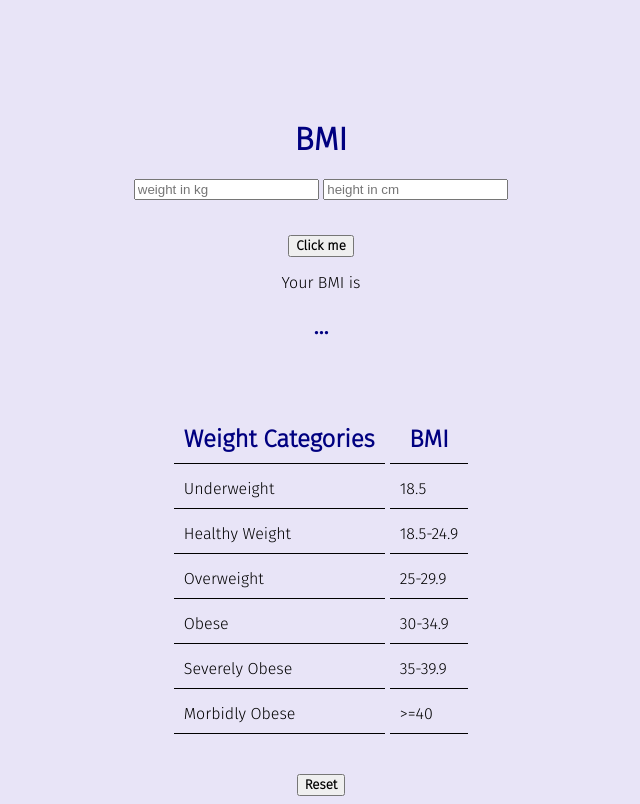
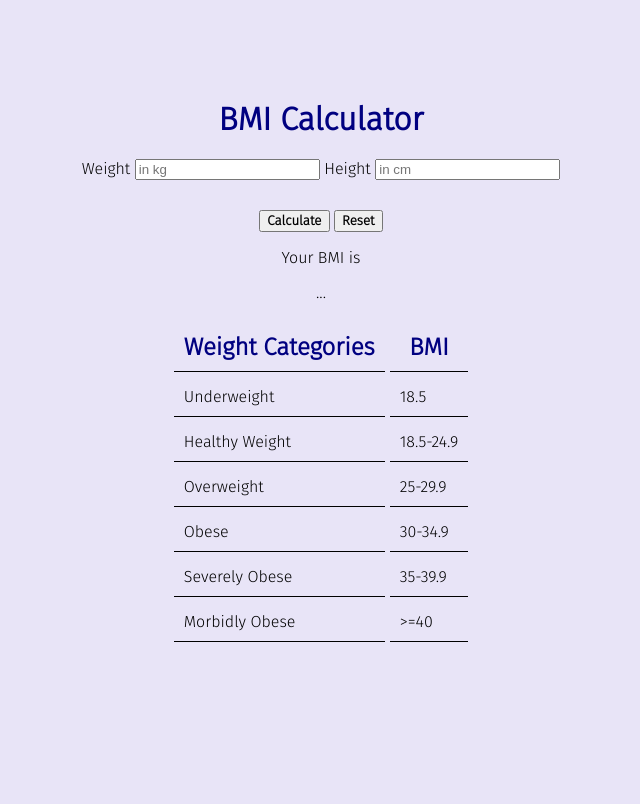
Before and after one commit to Msgl/bmi-calculator, a website: page index.html in a window 1280 px wide. Shown: the whole page, without its empty margins (319-959 px from the left). Drawn offline with Linux system fonts and the light colour scheme.

Commit message:
Fix: input 0 error, accessibility, reset button functionality

```diff
--- a/css/styles.css
+++ b/css/styles.css
@@ -1,7 +1,12 @@
+:root {
+  --light-blue: rgb(232, 228, 247);
+  --dark-blue: rgb(0, 0, 128);
+}
+
 body{
-  background-color: rgb(232, 228, 247);
+  background-color: var(--light-blue);
   text-align:center;
-  margin-top:120px;
+  margin-top:100px;
 }
 
 body, button, textarea{
@@ -9,17 +14,16 @@ body, button, textarea{
 }
 
 h1, h2, th{
-  color: rgb(0, 0, 128);
+  color: var(--dark-blue);
 }
 
 button{
-  margin-top: 35px;
+  margin-top: 30px;
   font-weight:700;
 }
 
 table{
   margin:auto;
-  margin-top:70px;
   border-spacing: 5px;
 }
 
--- a/index.html
+++ b/index.html
@@ -6,18 +6,27 @@
     <link href="https://fonts.googleapis.com/css2?family=Fira+Sans:wght@300&display=swap" rel="stylesheet">
     <link rel="stylesheet" href="css/styles.css">
 
-    <title>Document</title>
+    <title>BMI Calculator</title>
 </head>
 
 <body>
-    <div id="main">
-        <h1> BMI</h1>
+  <header>
+    <h1>BMI Calculator</h1>
+  </header>
+
+  <form>
+    <label for="user-kg">Weight </label>
+    <input type="number" id="user-kg" placeholder="in kg" >
+    <label for="user-cm">Height </label>
+    <input type="number" id="user-cm" placeholder="in cm" >
+  </form>
+
   <div>
-          <input type="number" min="0" id="user-kg" placeholder="weight in kg">
-          <input type="number" min="0" id="user-cm" placeholder="height in cm">
+    <button onclick="getBMI()">Calculate</button>
+    <button onclick="reset()">Reset</button>
   </div>
-        <button onclick="getBMI()">Click me</button>
-        <p>Your BMI is </p><h2 id="change">...</h2>
+
+  <p>Your BMI is </p><p id="user-bmi">...</p>
 
   <div id="range">
     <table>
@@ -26,40 +35,37 @@
         <th>BMI</th>
       </tr>
 
-            <tr id="underweight">
+      <tr id="underweight" class="weight_cat">
         <td>Underweight</td>
         <td>18.5</td>
       </tr>
 
-            <tr id="healthy-weight">
+      <tr id="healthy-weight" class="weight_cat">
         <td>Healthy Weight</td>
         <td>18.5-24.9</td>
       </tr>
 
-            <tr id="overweight">
+      <tr id="overweight" class="weight_cat">
         <td>Overweight</td>
         <td>25-29.9</td>
       </tr>
 
-            <tr id="obese">
+      <tr id="obese" class="weight_cat">
         <td>Obese</td>
         <td>30-34.9</td>
       </tr>
 
-            <tr id="severely-obese">
+      <tr id="severely-obese" class="weight_cat">
         <td>Severely Obese</td>
         <td>35-39.9</td>
       </tr>
 
-            <tr id="morbidly-obese">
+      <tr id="morbidly-obese" class="weight_cat">
         <td>Morbidly Obese</td>
         <td>>=40</td>
       </tr>
 
     </table>
-
-          <button onclick="reset()">Reset</button>
-        </div>
   </div>
 
   <script src="js/scripts.js"></script>
--- a/js/scripts.js
+++ b/js/scripts.js
@@ -1,30 +1,47 @@
+//Calculate BMI for user data & change the color of the table.
 function getBMI(){
-    var kg = document.querySelector('#user-kg').value;
-    var cm = document.querySelector('#user-cm').value;
+  var kg = document.querySelector('#user-kg').value;
+  var cm = document.querySelector('#user-cm').value;
 
+  //Will not let user insert numbers <0.
+  if (kg <=0 || cm <=0){
+    window.alert ("Please insert values higher than 0.");
+  } else {
     var bmi = (kg/(cm*cm))*10000;
-   var calc = document.getElementById("change").innerHTML = Math.round(bmi*100)/100;
+    var calc = document.getElementById('user-bmi').innerHTML = Math.round(bmi*100)/100;
+  }
 
-    if (calc < 18.5){
-   document.querySelector("#underweight").style.backgroundColor="red";
+  //Change the color of the table depending on the BMI results.
+  if (calc < 18.5){
+      document.querySelector('#underweight').style.backgroundColor="red";
     } else if(calc>=18.5 && calc<24.9){
-      document.querySelector("#healthy-weight").style.backgroundColor="green";
-    } else if(calc>=24.9 && calc<29.9){                     document.querySelector("#overweight").style.backgroundColor="yellow";
+      document.querySelector('#healthy-weight').style.backgroundColor="green";
+    } else if(calc>=24.9 && calc<29.9){
+      document.querySelector('#overweight').style.backgroundColor="yellow";
     } else if(calc>=29.9 && calc<34.9){
-      document.querySelector("#obese").style.backgroundColor="orange";
+      document.querySelector('#obese').style.backgroundColor="orange";
     }else if(calc>=34.9 && calc<39.9){
-      document.querySelector("#severely-obese").style.backgroundColor="red";
+      document.querySelector('#severely-obese').style.backgroundColor="red";
     }else if(calc>=39.9){
-      document.querySelector("#morbidly-obese").style.backgroundColor="purple";
+      document.querySelector('#morbidly-obese').style.backgroundColor="purple";
     }
   }
 
 
+// Reset properties: input fields, bmi result and table background color.
 function reset(){
-     document.querySelector("#underweight").style.backgroundColor="rgb(232, 228, 247)";
-     document.querySelector("#healthy-weight").style.backgroundColor="rgb(232, 228, 247)";
-     document.querySelector("#overweight").style.backgroundColor="rgb(232, 228, 247)";
-     document.querySelector("#obese").style.backgroundColor="rgb(232, 228, 247)";
-     document.querySelector("#severely-obese").style.backgroundColor="rgb(232, 228, 247)";
-     document.querySelector("#morbidly-obese").style.backgroundColor="rgb(232, 228, 247)";
+  // Reset properties by setting them to an empty string.
+  document.getElementById('user-kg').value = '';
+  document.getElementById('user-cm').value = '';
+
+  //Reset bmi result
+  document.querySelector('#user-bmi').innerHTML="...";
+
+  //Reset background color for table
+  document.querySelector('#underweight').style.backgroundColor="";
+  document.querySelector('#healthy-weight').style.backgroundColor="";
+  document.querySelector('#overweight').style.backgroundColor="";
+  document.querySelector('#obese').style.backgroundColor="";
+  document.querySelector('#severely-obese').style.backgroundColor="";
+  document.querySelector('#morbidly-obese').style.backgroundColor="";
 }
```
Lines whose indentation alone changed are shown as unchanged.
